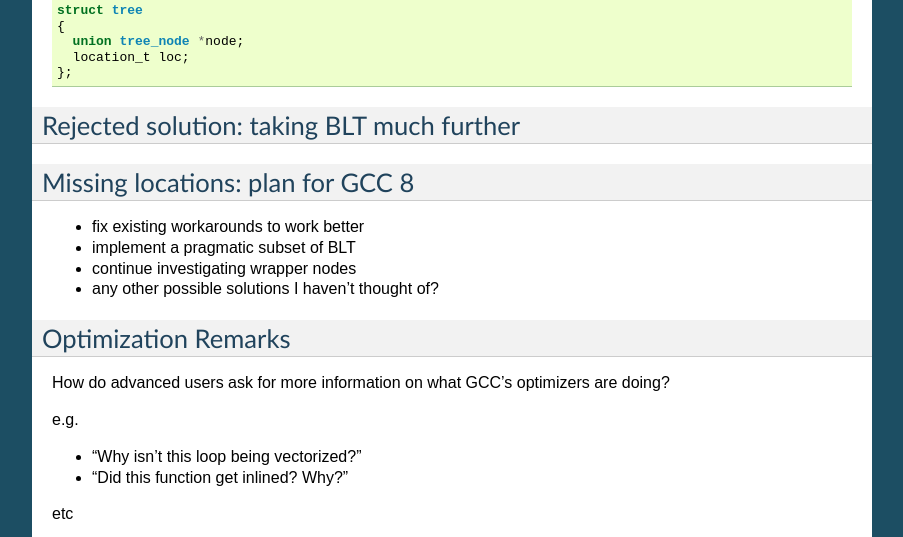
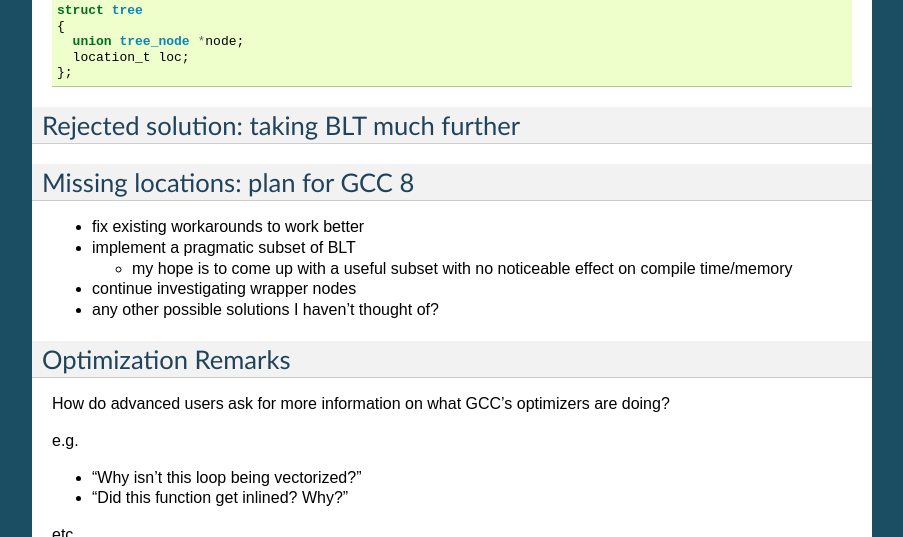
Before and after one commit to davidmalcolm/2017-cauldron-talk, a Sphinx documentation site: the page built from source/index.rst, in a window 1280 px wide and 900 px high, scrolled down 18402 px, cut to the strip 0-537 px from the top of the window. Shown: the whole strip, without its empty margins (198-1101 px from the left). Built offline with Sphinx 7.4.7, drawn with Linux system fonts in a browser that asks for light colours; formulas are drawn with MathJax 3.

Commit message:
Tweak to plan

```diff
--- a/source/index.rst
+++ b/source/index.rst
@@ -1170,6 +1170,9 @@
 
 * implement a pragmatic subset of BLT
 
+  * my hope is to come up with a useful subset with
+    no noticeable effect on compile time/memory
+
 * continue investigating wrapper nodes
 
 * any other possible solutions I haven't thought of?
```
